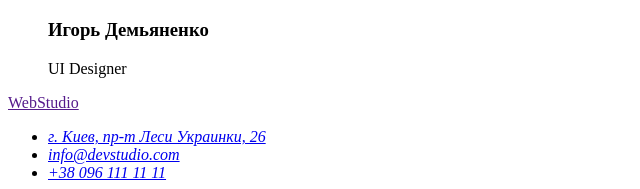
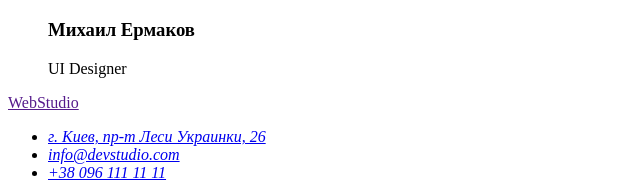
Before and after one commit to amkid/goit-markup-hw-01, a plain HTML site: page index.html in a window 1280 px wide. Shown: the part 2880-3069 px from the top of the page, 0-640 px from the left. Drawn offline with Linux system fonts and the light colour scheme.

Commit message:
Update index.html

```diff
--- a/index.html
+++ b/index.html
@@ -106,7 +106,7 @@
                     alt="Михаил Ермаков"
                     width="270"
                     height="260">
-                    <h3>Игорь Демьяненко</h3>
+                    <h3>Михаил Ермаков</h3>
                     <p lang="en">UI Designer</p>
                 </li>
             </ul>
```
